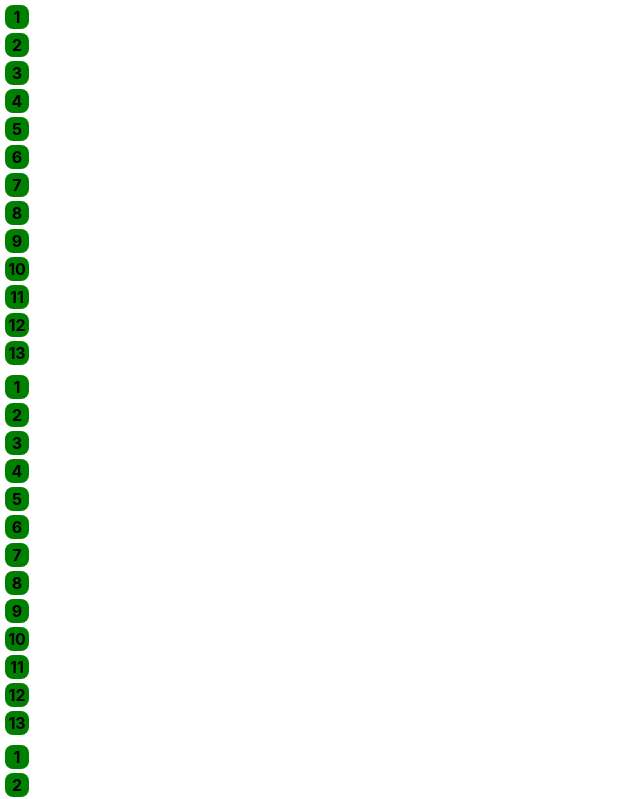
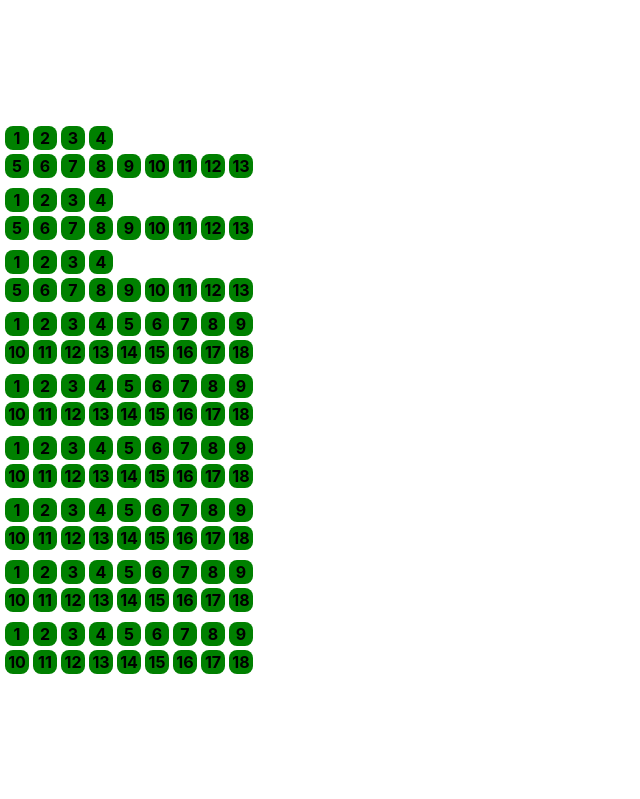
Before and after one commit to isitum01/minersDashboard, a React (Vite) app: page / in a window 1280 px wide. Shown: the top 799 px of the page, without its empty margins (0-640 px from the left). Built offline with nearby package versions, Linux system fonts and the light colour scheme.

Commit message:
Grouped miners divided in rows

```diff
--- a/src/features/miners/MinerGroup/MinerGroup.module.scss
+++ b/src/features/miners/MinerGroup/MinerGroup.module.scss
@@ -5,4 +5,9 @@
   display: flex;
   flex-direction: column;
   gap: 4px;
+
+  .row {
+    display: flex;
+    gap: 4px;
+  }
 }
--- a/src/features/miners/MinerGroup/MinerGroup.tsx
+++ b/src/features/miners/MinerGroup/MinerGroup.tsx
@@ -1,3 +1,4 @@
+import { useEffect, useState } from "react";
 import styles from "./MinerGroup.module.scss";
 import Miner from "../Miner/Miner";
 
@@ -6,13 +7,34 @@ interface MinerGroupProps {
   miners: Miner[];
 }
 
+export default function MinerGroup({ groupIndex, miners }: MinerGroupProps) {
+  const [groupRows, setGroupRows] = useState<Array<Miner[]>>([]);
+  const NUMBER_OF_ITEMS_PER_ROW = 9;
+
   /**
- * Component used for displaying a group of Miners
+   * Divides an array into two parts such that the second part of the array is filled before the first part is filled.
    */
-export default function MinerGroup({ groupIndex, miners }: MinerGroupProps) {
+  const divideArray = (arr: Miner[]) => {
+    let filteredArray = arr.filter((miner) => miner.s != null); // Remove elements where 's' == null
+
+    const firstRow = arr.slice(
+      0,
+      filteredArray.length - NUMBER_OF_ITEMS_PER_ROW
+    );
+    const secondRow = arr.slice(filteredArray.length - NUMBER_OF_ITEMS_PER_ROW);
+
+    return [firstRow, secondRow];
+  };
+
+  useEffect(() => {
+    setGroupRows([divideArray(miners)[0], divideArray(miners)[1]]);
+  }, [miners]);
+
   return (
     <div className={styles.group}>
-      {miners.map(
+      <div className={styles.row}>
+        {groupRows[0] &&
+          groupRows[0].map(
             (miner) =>
               miner.s && (
                 <Miner
@@ -22,5 +44,18 @@ export default function MinerGroup({ groupIndex, miners }: MinerGroupProps) {
               )
           )}
       </div>
+      <div className={styles.row}>
+        {groupRows[1] &&
+          groupRows[1].map(
+            (miner) =>
+              miner.s && (
+                <Miner
+                  key={groupIndex.toString() + miner.port.toString()}
+                  miner={miner}
+                />
+              )
+          )}
+      </div>
+    </div>
   );
 }
--- a/src/views/Dashboard/Dashboard.tsx
+++ b/src/views/Dashboard/Dashboard.tsx
@@ -15,10 +15,6 @@ export default observer(function Dashboard() {
     minerStore.loadMiners();
   }, []);
 
-  useEffect(() => {
-    console.log(groupedMiners);
-  }, [minerStore.miners]);
-
   return (
     <div className={styles.dashboard}>
       {groupedMiners.map(([groupIndex, miners]) => (
```
Lines whose indentation alone changed are shown as unchanged.
